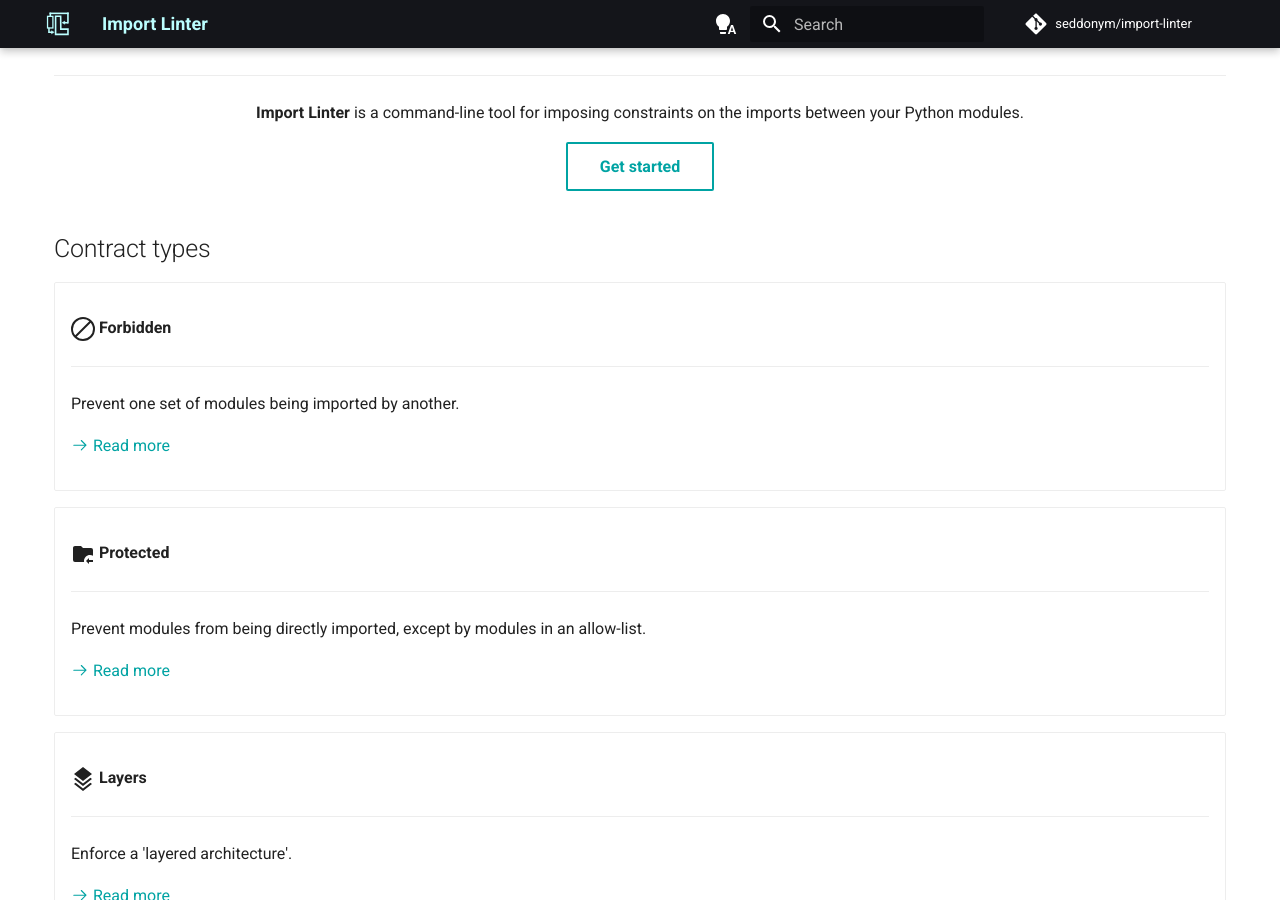
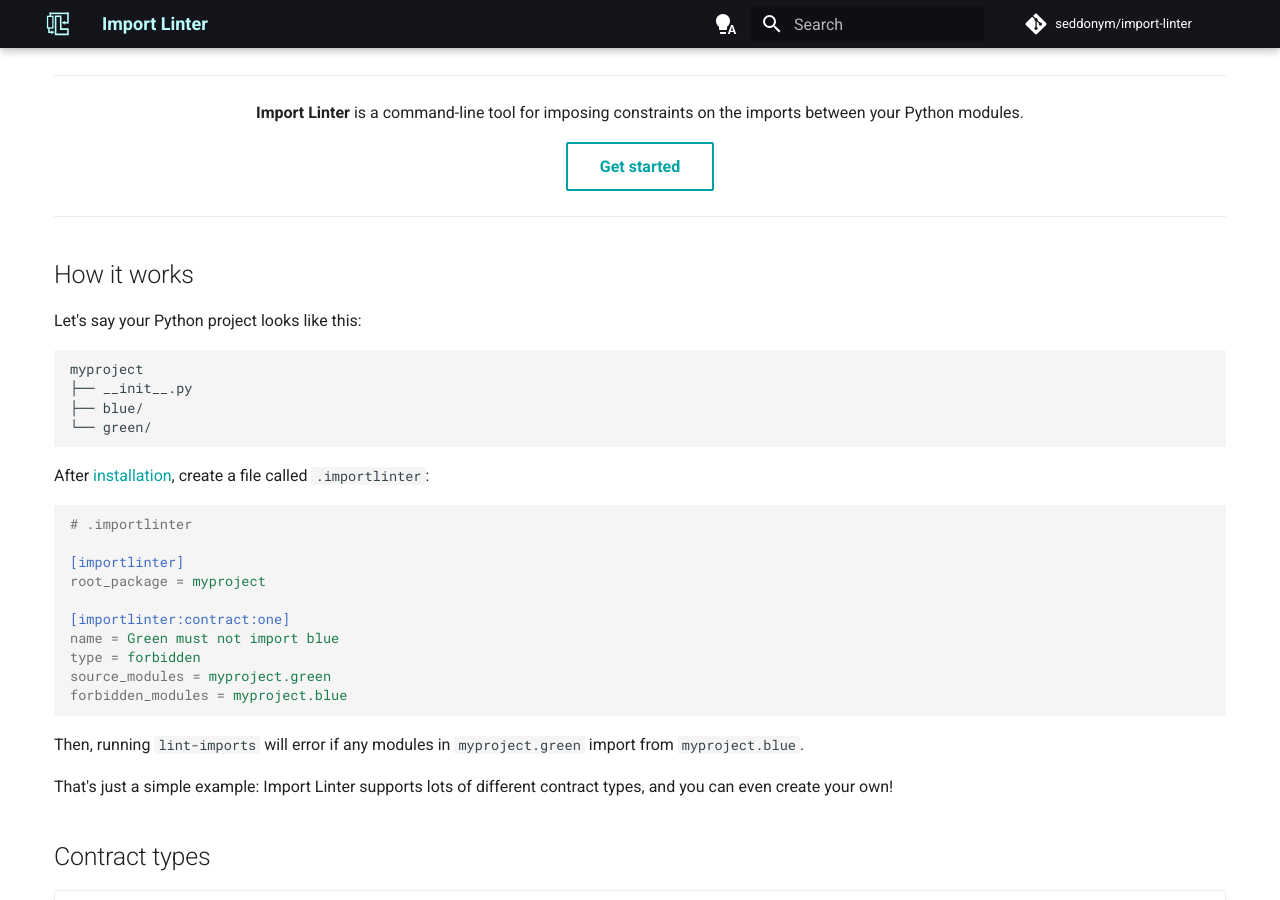
Before and after one commit to seddonym/import-linter, an MkDocs documentation site: the page built from docs/index.md, in a window 1280 px wide and 900 px high, scrolled down 587 px, cut to the strip 0-900 px from the top of the window. Built offline with MkDocs 1.6.1 and Material for MkDocs 9.7.7, drawn with Linux system fonts in a browser that asks for light colours; comment, search, counter and statistics services are not loaded; grey boxes are pictures that could not be loaded.

Commit message:
Add How it works section

````diff
--- a/docs/index.md
+++ b/docs/index.md
@@ -36,6 +36,38 @@
 
 [Get started](get_started/configure.md){ .md-button .button-center }
 </div>
+
+---
+
+## How it works
+
+Let's say your Python project looks like this:
+
+```text
+myproject
+├── __init__.py
+├── blue/
+└── green/
+```
+
+After [installation](get_started/install.md), create a file called `.importlinter`:
+
+```ini
+# .importlinter
+
+[importlinter]
+root_package = myproject
+
+[importlinter:contract:one]
+name = Green must not import blue
+type = forbidden
+source_modules = myproject.green
+forbidden_modules = myproject.blue
+```
+
+Then, running `lint-imports` will error if any modules in `myproject.green` import from `myproject.blue`.
+
+That's just a simple example: Import Linter supports lots of different contract types, and you can even create your own!
 
 ## Contract types
 
````
